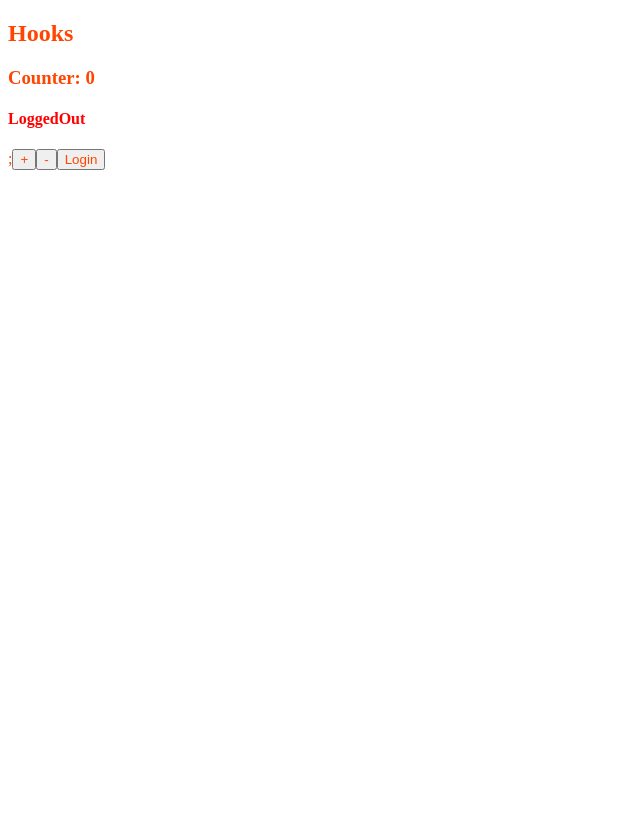
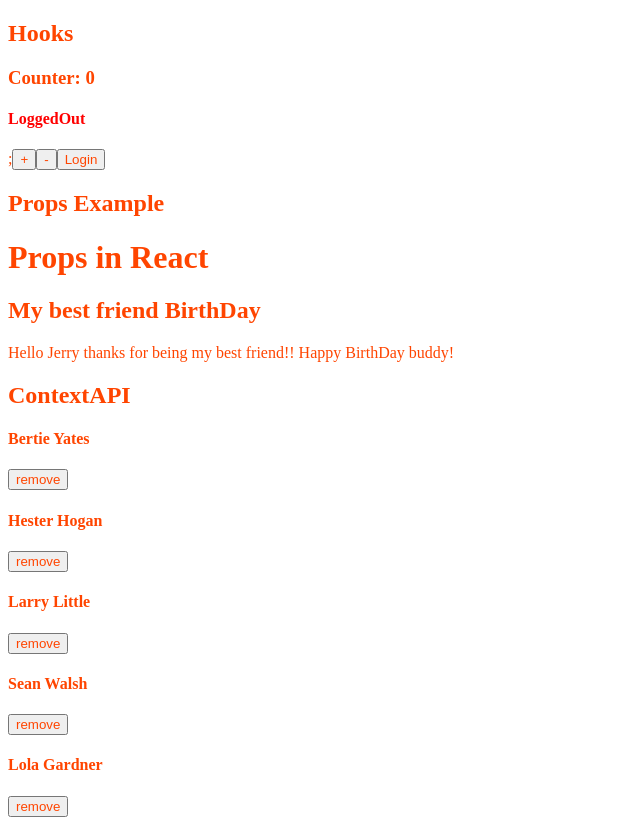
Before and after one commit to kinginthenorthcodez/oraion, a React (Create React App) app: page / in a window 1280 px wide. Shown: the whole page, without its empty margins (0-640 px from the left). Before the commit the page ends 800 px from the top, so only its background shows below. Built offline with nearby package versions, Linux system fonts and the light colour scheme.

Commit message:
Add props file

```diff
--- /dev/null
+++ b/src/1-props/Prop.js
@@ -0,0 +1,25 @@
+import React from 'react';
+
+const Friends = () => {
+  return (
+    <>
+      <h1>Props in React</h1>
+      <BestFriend name={'Jerry'} /* prop argument passed as attribute */ />
+    </>
+  );
+};
+
+// argument or attribute received as props value
+const BestFriend = (props) => {
+  return (
+    <>
+      <h2>My best friend BirthDay</h2>
+      <p>
+        Hello {props.name} thanks for being my best friend!! Happy BirthDay
+        buddy!
+      </p>
+    </>
+  );
+};
+
+export default Friends;
--- a/src/App.js
+++ b/src/App.js
@@ -1,8 +1,10 @@
-import React from "react";
-import PropsType from "./1-PropTypes/Proptypes";
-import Index from "./pages";
-import { useSelector, useDispatch } from "react-redux";
-import { increament, decreament, isLogged } from "./actions";
+import React from 'react';
+//import PropsType from "./1-PropTypes/Proptypes";
+import Index from './pages';
+import Friends from './1-props/Prop';
+import ContextAPI from './1-contextAPI/contextAPI';
+import { useSelector, useDispatch } from 'react-redux';
+import { increament, decreament, isLogged } from './actions';
 
 // import { reducer } from "./1-useReducer/reducer";
 
@@ -16,36 +18,27 @@ const App = () => {
       <h2>Hooks </h2>
       <h3>Counter: {counter}</h3>
       {islogged ? (
-        <h4 className="logged">
+        <h4 className='logged'>
           LoggedIn <br /> <Index />
         </h4>
       ) : (
-        <h4 className="loggedOut">LoggedOut</h4>
+        <h4 className='loggedOut'>LoggedOut</h4>
       )}
       ;
-      <button type="button" onClick={() => dispatch(increament())}>
+      <button type='button' onClick={() => dispatch(increament())}>
         +
       </button>
-      <button type="button" onClick={() => dispatch(decreament())}>
+      <button type='button' onClick={() => dispatch(decreament())}>
         -
       </button>
-      <button type="button" onClick={() => dispatch(isLogged())}>
+      <button type='button' onClick={() => dispatch(isLogged())}>
         Login
       </button>
+      <h2>Props Example</h2>
+      <Friends />
+      <ContextAPI />
     </>
   );
 };
 
-// const Book = (props) => {
-//   console.log(props);
-//   const { title, author } = props;
-//   return (
-//     <>
-//       <h1>{title}</h1>
-//       <h4>{author}</h4>
-//       {props.children}
-//     </>
-//   );
-// };
-
 export default App;
```
Also changed, not shown: src/1-contextAPI/contextAPI.js (+3 -4 lines), src/1-propdrilling/propdrilling.js (+4 -3 lines).
